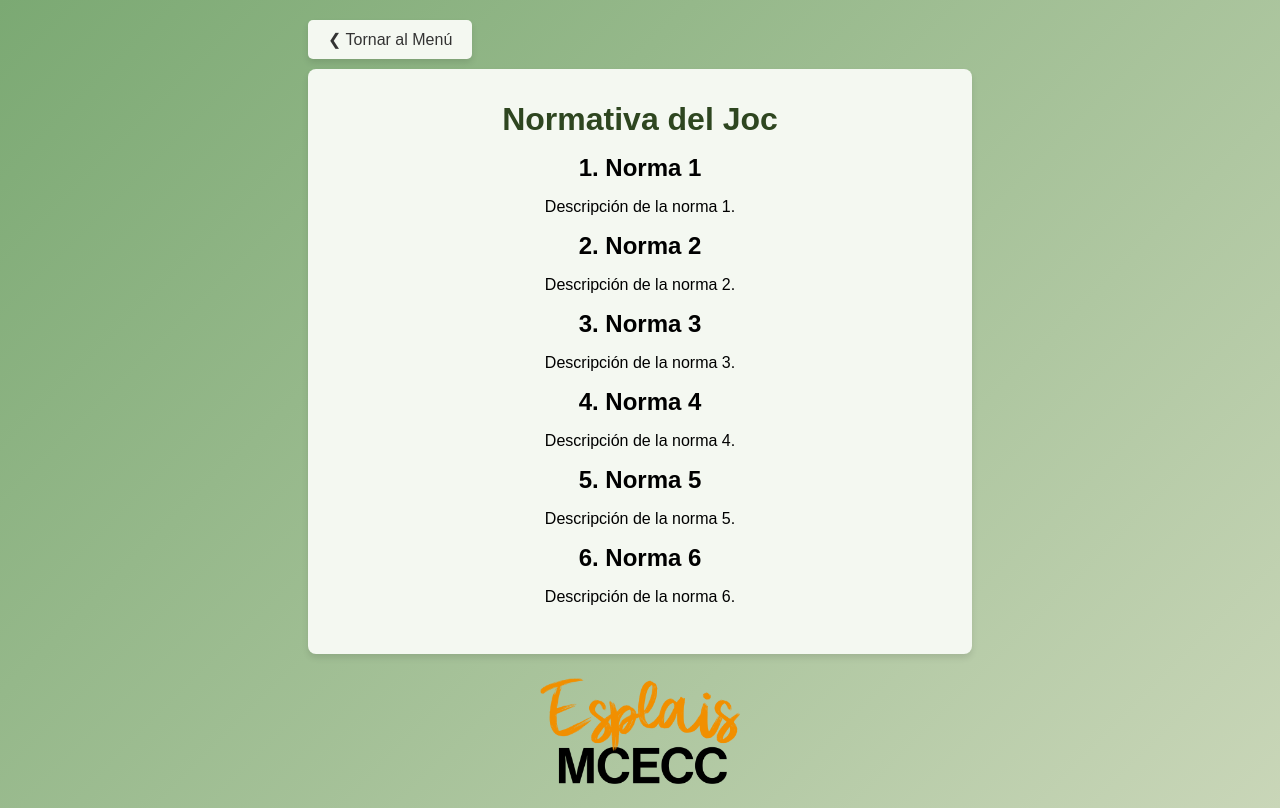
After one commit to pauantonio/joc-assassi-skallots, a Django app: page /rules/ in a window 1280 px wide. The commit adds this page. Run offline with Django 5.2, Linux system fonts and the light colour scheme; the visitor is signed in with stand-in values (Sample User, id 1).

Commit message:
Add rules page with placeholder text

```diff
--- /dev/null
+++ b/joc/static/css/rules.css
@@ -0,0 +1,19 @@
+/* Container Styles */
+.container {
+    max-width: 600px;
+    text-align: center;
+}
+
+/* Go Back Container Styles */
+.go-back-container {
+    width: calc(600px + 4rem); /* form width = 600px + 2rem padding on each side */
+    display: flex;
+    justify-content: space-between;
+}
+
+/* Responsive Styles */
+@media (max-width: 768px) {
+    .go-back-container {
+        width: calc(75% + 3rem); /* form width = 75% + 1.5rem padding on each side */
+    }
+}
--- a/joc/templates/menu.html
+++ b/joc/templates/menu.html
@@ -10,6 +10,7 @@
 
         <!-- Buttons List Section -->
         <div class="buttons-list">
+            <button type="button" class="rules" data-url="{% url 'rules' %}">Normativa</button>
             <button type="button" class="profile" data-url="{% url 'profile' %}">Perfil</button>
             <button type="button" class="victim" data-url="{% url 'victim' %}">Víctima</button>
             <button type="button" class="ranking" data-url="{% url 'ranking' %}">Rànquing</button>
--- /dev/null
+++ b/joc/templates/rules.html
@@ -0,0 +1,36 @@
+{% include 'header.html' %}
+<head>
+    {% load static %}
+    <link rel="stylesheet" href="{% static 'css/rules.css' %}?v=1.0">
+</head>
+<body>
+    <!-- Go Back Button Section -->
+    <div class="go-back-container">
+      <a href="{% url 'index' %}" class="go-back-button">❮ Tornar al Menú</a>
+    </div>
+
+    <div class="container">
+        <h1>Normativa del Joc</h1>
+
+        <div class="rules-container">
+            <h2>1. Norma 1</h2>
+            <p>Descripción de la norma 1.</p>
+
+            <h2>2. Norma 2</h2>
+            <p>Descripción de la norma 2.</p>
+
+            <h2>3. Norma 3</h2>
+            <p>Descripción de la norma 3.</p>
+
+            <h2>4. Norma 4</h2>
+            <p>Descripción de la norma 4.</p>
+
+            <h2>5. Norma 5</h2>
+            <p>Descripción de la norma 5.</p>
+
+            <h2>6. Norma 6</h2>
+            <p>Descripción de la norma 6.</p>
+        </div>
+    </div>
+</body>
+{% include 'footer.html' %}
--- a/joc/views.py
+++ b/joc/views.py
@@ -51,6 +51,10 @@ def handle_login_post(request):
 @login_required
 def menu_view(request):
     return render(request, 'menu.html')
+
+@login_required
+def rules_view(request):
+    return render(request, 'rules.html')
 
 @login_required
 def profile_view(request):
--- a/joc_esparrek/urls.py
+++ b/joc_esparrek/urls.py
@@ -23,6 +23,7 @@ from joc import views
 urlpatterns = [
     path('admin/', admin.site.urls),
     path('', views.index, name='index'),
+    path('rules/', views.rules_view, name='rules'),
     path('profile/', views.profile_view, name='profile'),
     path('victim/', views.victim_view, name='victim'),
     path('ranking/', views.ranking_view, name='ranking'),
```
Also changed, not shown: joc/static/css/menu.css (+12 -0 lines).
